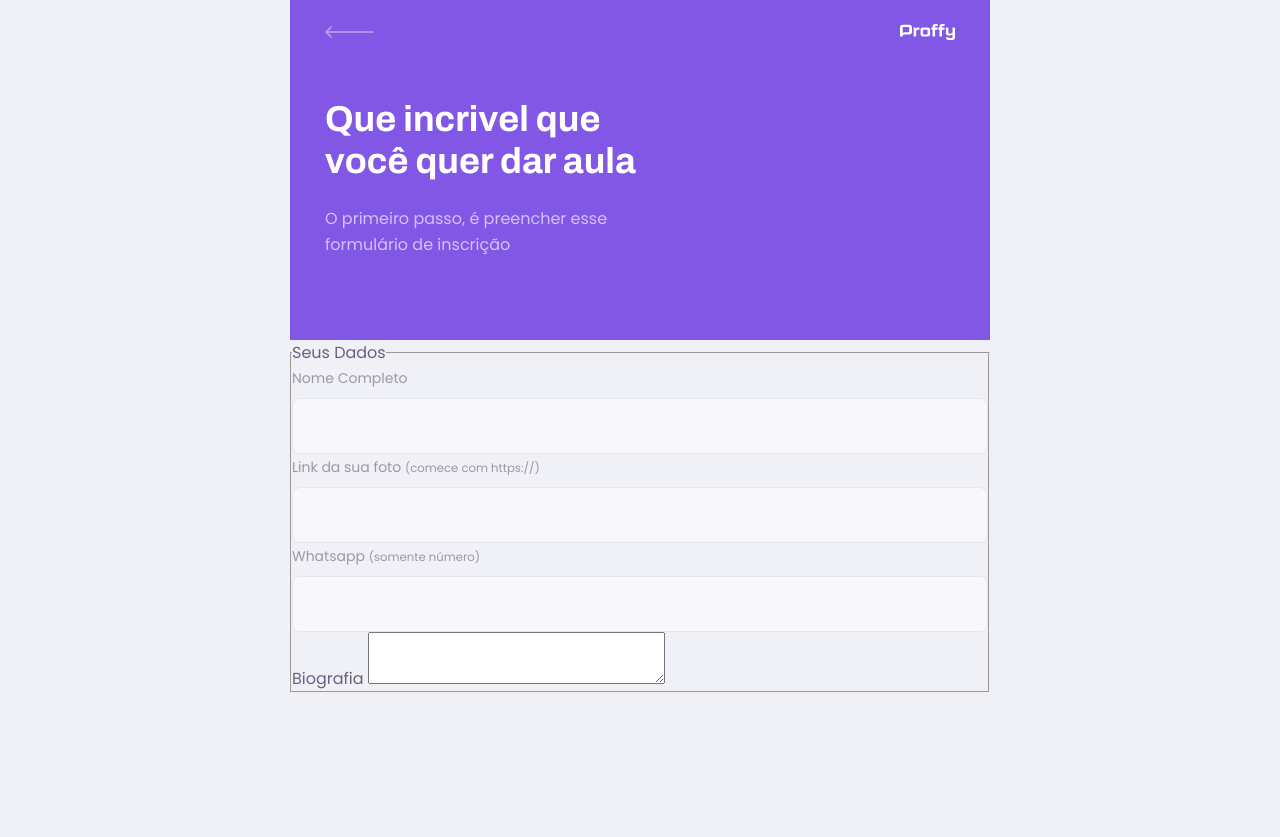
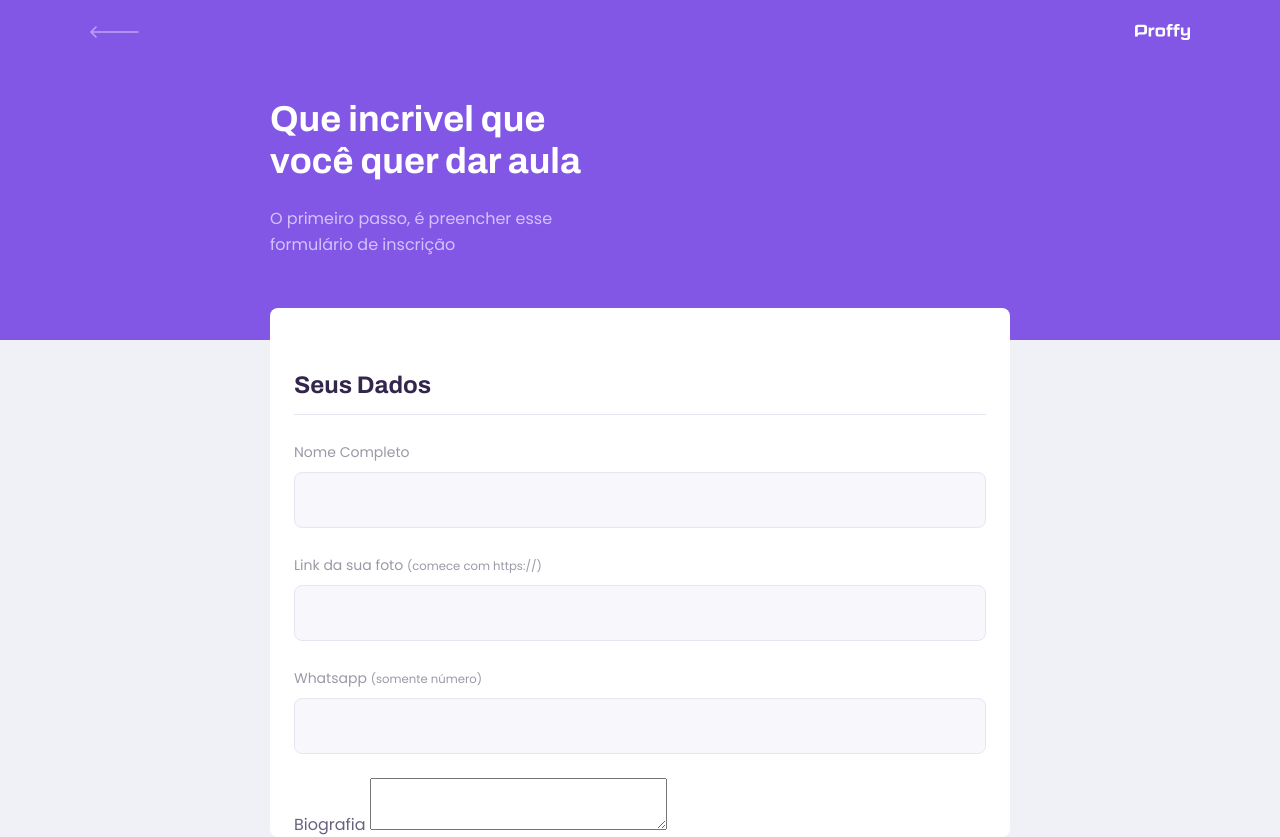
Before and after one commit to renatocinttra/NLW_Proffy_Flask_Python, a Flask app: page /give-classes in a window 1280 px wide. Before the commit the page ends 693 px from the top, so only its background shows below. Run offline with Flask 2, Linux system fonts and the light colour scheme.

Commit message:
Finished the create of style page [page-give-classes.css]

```diff
--- a/static/styles/partials/page-give-classes.css
+++ b/static/styles/partials/page-give-classes.css
@@ -1,6 +1,157 @@
 #page-give-classes #container {
-    width: 100vh;
+    width: 100vw;
     height: 100vh;
 }
 
-/* 00h19min39s */
+#page-give-classes .page-header .header-content {
+    margin-bottom: 6.4rem;
+}
+
+#page-give-classes main {
+    background: var(--color-box-base);
+    width: 100%;
+    max-width: 74rem;
+    border-radius: .8rem;
+    margin: -3.2rem auto 3.2rem;
+    padding-top: 6.4rem;
+}
+
+#page-give-classes fieldset {
+    border: none;
+
+    padding: 0 2.4rem;
+}
+
+#page-give-classes fieldset legend {
+    font: 700 2.4rem Archivo;
+    color: var(--color-text-title);
+    margin-bottom: 2.4rem;
+
+    display: flex;
+    align-items: center;
+    justify-content: space-between;
+
+    width: 100%;
+
+    padding-bottom: 1.6rem;
+    border-bottom: 1px solid var(--color-line-in-white);
+}
+
+#page-give-classes fieldset legend button {
+    background: none;
+    border: 0;
+
+    color: var(--color-primary);
+
+    font: 700 1.6rem Archivo;
+
+    cursor: pointer;
+
+    transition: 0.2s;
+}
+
+#page-give-classes fieldset legend button:hover {
+    color: var(--color-primary-dark);
+}
+
+#page-give-classes  fieldset+fieldset {
+    margin-top: 6.4rem;
+}
+
+#page-give-classes main footer {
+    padding: 4rem 2.4rem;
+
+    background: var(--color-box-footer);
+    border-top: 1px solid var(--color-line-in-white);
+    margin-top: 6.4rem;
+}
+
+#page-give-classes main footer p {
+    display: flex;
+    align-items: center;
+    justify-content: center;
+
+    font-size: 1.4rem;
+    line-height: 2.4rem;
+
+    color: var(--color-text-complement);
+}
+
+#page-give-classes main footer p img {
+    margin-right: 2rem;
+}
+
+#page-give-classes main footer button {
+    width: 100%;
+    height: 5.6rem;
+    background: var(--color-secondary);
+    color: var(--color-button-text);
+    border: 0;
+    border-radius: .8rem;
+    cursor: pointer;
+    font: 700 1.6rem Archivo;
+
+    display: flex;
+    align-items: center;
+    justify-content: center;
+    text-decoration: none;
+
+    transition: 0.2s;
+    margin-top: 3.2rem;
+}
+
+#page-give-classes main footer button:hover {
+    background: var(--color-secondary-dark);
+}
+
+#page-give-classes .input-block+.input-block,
+#page-give-classes .input-block+.textarea-block,
+#page-give-classes .select-block+.input-block {
+    margin-top: 2.4rem;
+}
+
+.schedule-item+.schedule-item {
+    margin-top: 3.2rem;
+    padding-top: 3.2rem;
+
+    border-top: 1px solid var(--color-line-in-white);
+}
+
+@media (min-width:700px) {
+    #page-give-classes #container {
+        max-width: 100vw;
+    }
+
+    #page-give-classes .page-header .header-content {
+        margin-bottom: 0;
+    }
+
+    #page-give-classes main fieldset {
+        padding: 5;
+    }
+
+    .schedule-item {
+        display: grid;
+        grid-template-columns: 2fr 1fr 1fr;
+        column-gap: 1.6rem;
+    }
+
+    #page-give-classes #schedule-item .select-block+.input-block,
+    #page-give-classes #schedule-item .input-block+.input-block {
+        margin-top: 0;
+    }
+
+    #page-give-classes main footer {
+        padding: 40px 64px;
+
+        display: flex;
+        align-items: center;
+        justify-content: space-between;
+    }
+
+    #page-give-classes main footer button {
+        margin-top: 0;
+
+        width: 200px;
+    }
+}
```
